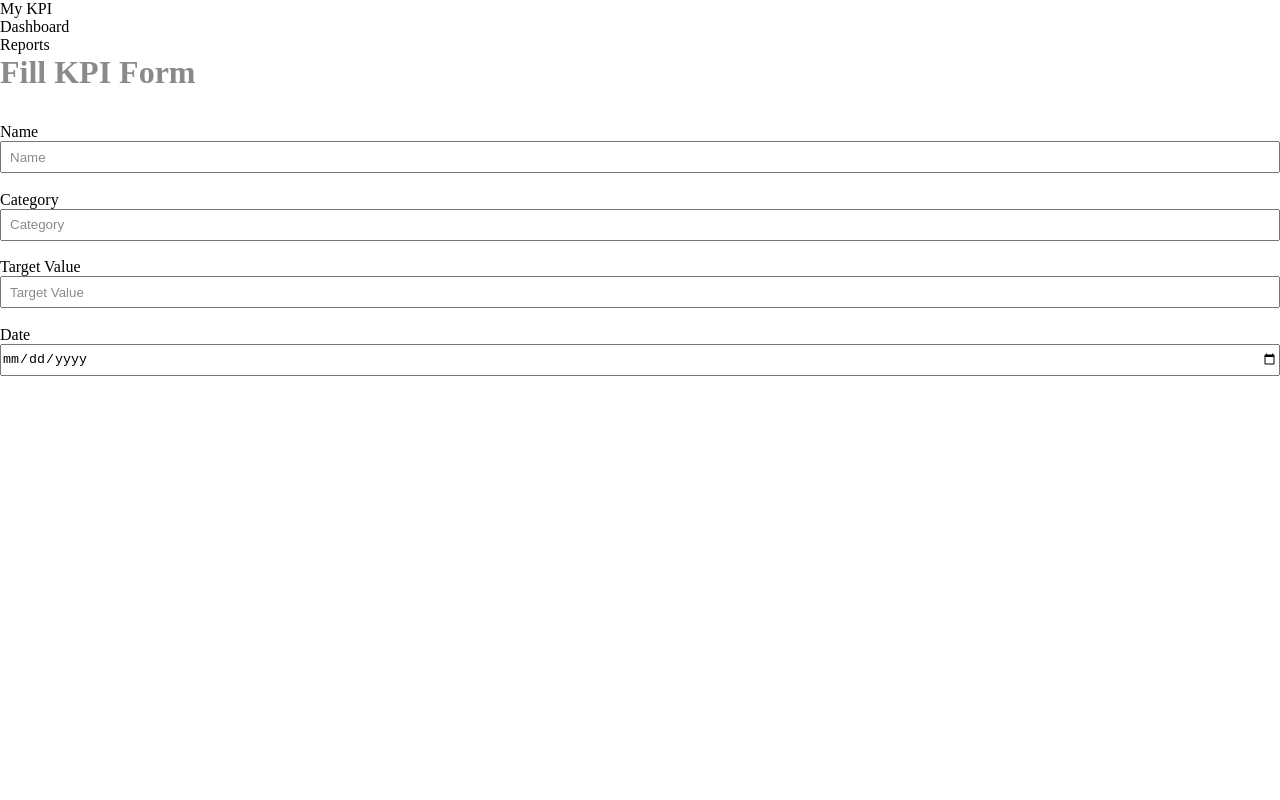
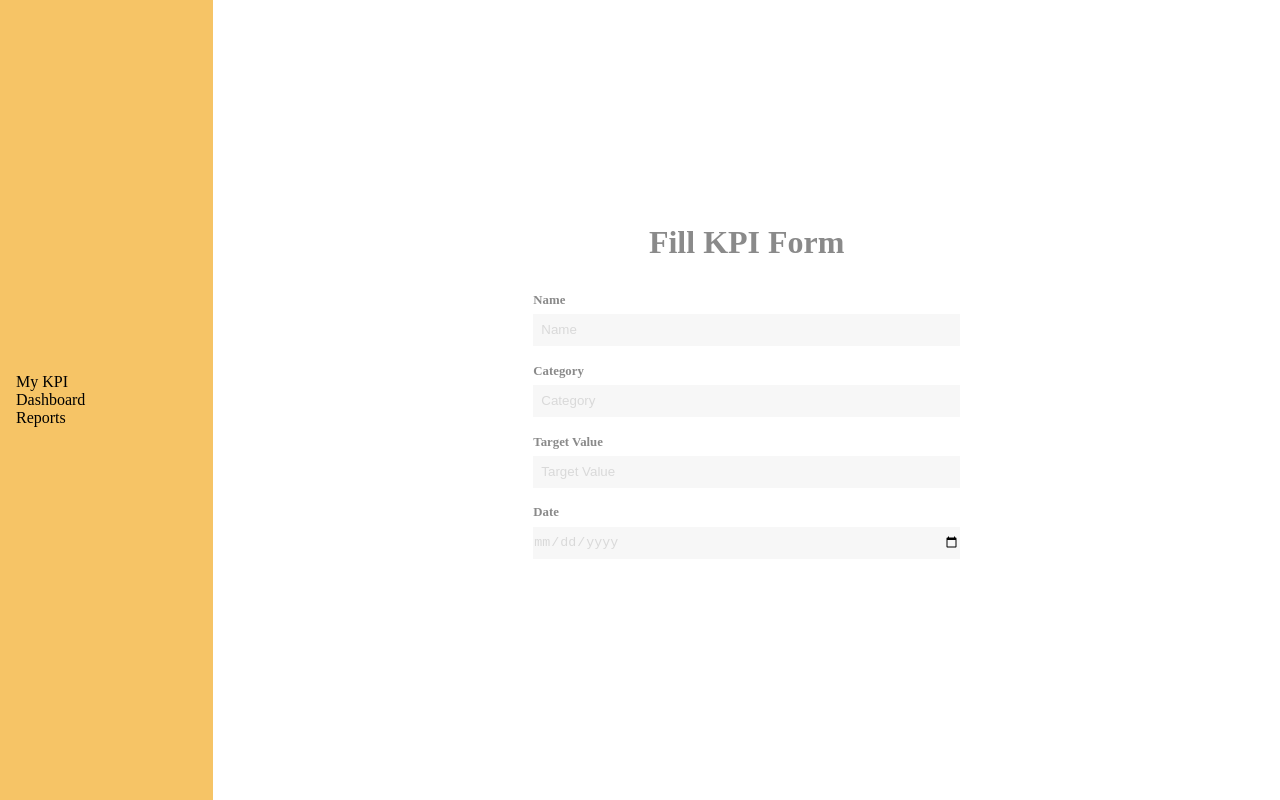
Before and after one commit to WomenPlusPlus/deploy-impact-23-kpi-5, a React (Vite) app in the folder frontEnd/: page /economist in a window 1280 px wide. Built offline with nearby package versions, Linux system fonts and the light colour scheme.

Commit message:
visualisation: add economist dashboard styles

```diff
--- a/frontEnd/src/components/EconomistLandingPage.tsx
+++ b/frontEnd/src/components/EconomistLandingPage.tsx
@@ -2,7 +2,7 @@ import "./economist-dashboard.css";
 
 export default function EconomistLandingPage() {
   return (
-    <div>
+    <div className="page-container">
       <div className="sidebar">
         <ul>
           <li>My KPI</li>
--- a/frontEnd/src/components/economist-dashboard.css
+++ b/frontEnd/src/components/economist-dashboard.css
@@ -1,2 +1,63 @@
+.page-container {
+  display: flex;
+  justify-content: center;
+  align-items: center;
+}
+
 .sidebar {
+  display: flex;
+  flex-direction: column-reverse;
+  background-color: rgb(246, 196, 102);
+  height: 100vh;
+  justify-content: center;
+  align-items: flex-start;
+  width: 20%;
 }
+
+.kpi-form {
+  justify-content: center;
+  height: 40vh;
+  width: 800px;
+  display: flex;
+  justify-content: center;
+  align-items: center;
+  flex-direction: column;
+  width: 100%;
+}
+
+form {
+  width: 40%;
+}
+
+h1 {
+  display: block;
+  margin-bottom: 2rem;
+  color: #8a8a8a;
+}
+li {
+  list-style-type: none;
+  margin-left: 1rem;
+}
+
+input {
+  display: block;
+  margin-bottom: 1.1rem;
+  width: 100%;
+  height: 2rem;
+  background-color: #f7f7f7;
+  border: none;
+  color: #d9d9d9;
+}
+
+input::placeholder {
+  color: #d9d9d9;
+  padding: 0.5rem;
+}
+label {
+  display: block;
+  text-align: left;
+  margin-bottom: 0.4rem;
+  font-size: 0.8rem;
+  color: #8a8a8a;
+  font-weight: 700;
+}
```
